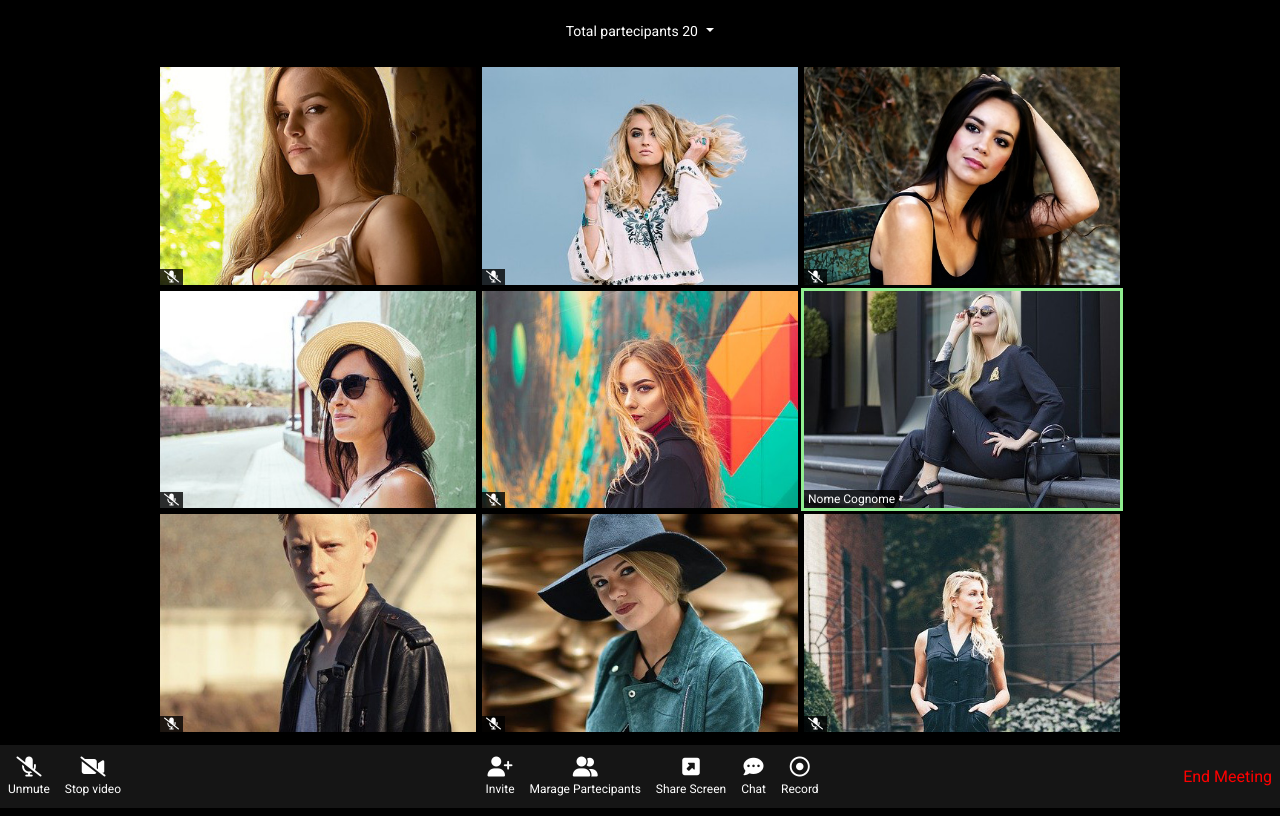
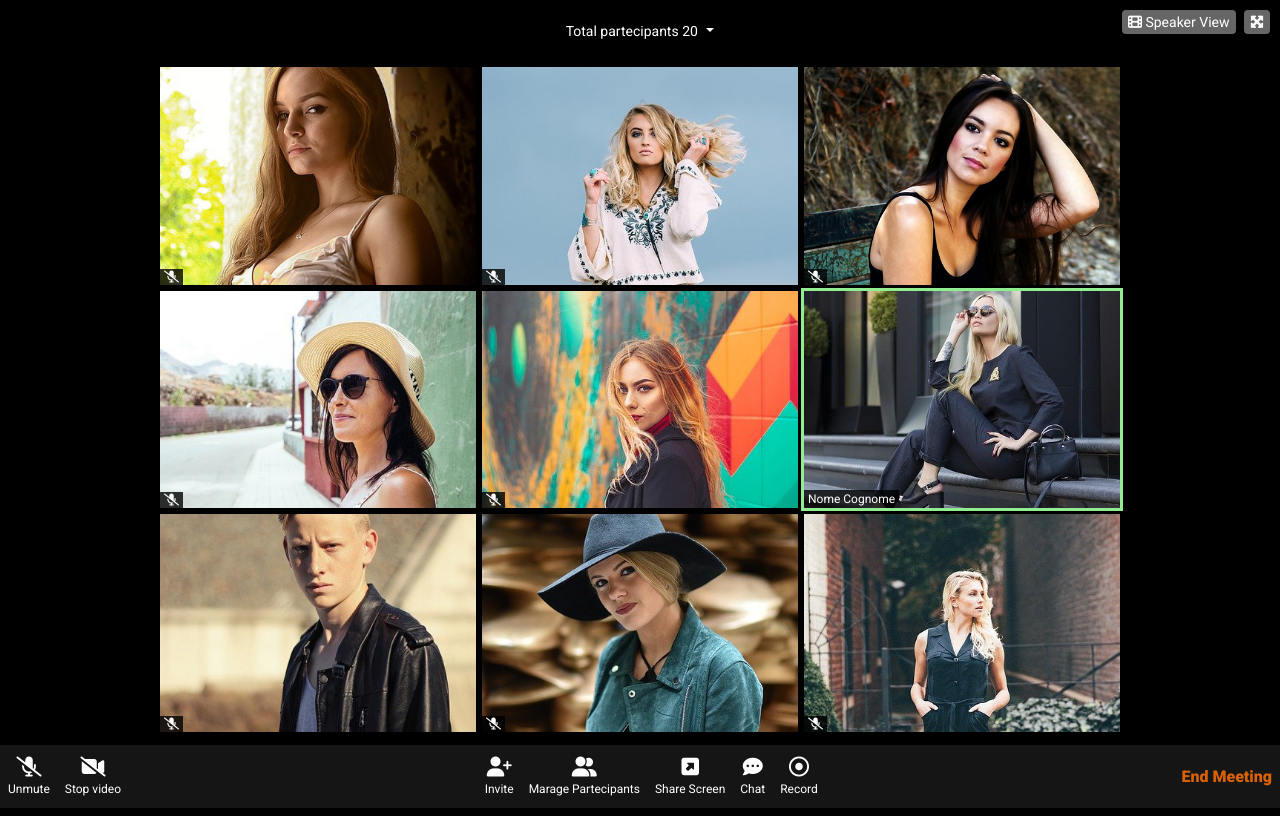
Before and after one commit to francescoscarniglia/html-css-zoom, a plain HTML site: page index.html in a window 1280 px wide. Drawn offline with Linux system fonts and the light colour scheme.

Commit message:
delivery

```diff
--- a/index.html
+++ b/index.html
@@ -19,6 +19,17 @@
         <span class="partecipants">
           Total partecipants 20
         </span>
+
+        <div class="view-options">
+          <a href="#" class="view">
+            <i class="fas fa-film"></i>
+            <span>Speaker View</span>
+          </a><!-- view -->
+          <a href="#" class="max">
+            <i class="fas fa-expand-arrows-alt"></i>
+          </a><!-- max -->
+        </div><!-- view-options -->
+
       </div><!-- top-bar -->
 
       <div id="main-window">
--- a/styles/custom.css
+++ b/styles/custom.css
@@ -22,13 +22,36 @@ body {
   font-size: 14px;
 }
 /* arrow */
-#top-bar .partecipants::after  {
+#top-bar .partecipants::after {
   content: '';
   display: inline-block;
   margin-left: 5px;
   vertical-align: middle;
   border: 4px solid transparent;
   border-top-color:#fff;
+}
+
+#top-bar .view-options {
+  position: absolute;
+  top: 10px;
+  right: 10px;
+}
+
+#top-bar .view-options a {
+  color: #fff;
+  text-decoration: none;
+  background: #666;
+  border-radius: 4px;
+  padding: 4px 6px;
+  display: inline-block;
+}
+
+#top-bar .view-options a:hover {
+  color: #D96207;
+}
+
+#top-bar .view-options .max {
+  margin-left: 5px;
 }
 
 #main-window {
@@ -118,5 +141,6 @@ body {
 }
 
 .end-actions span {
-  color: red;
+  color: #D96207;
+  font-weight: 900;
 }
```
